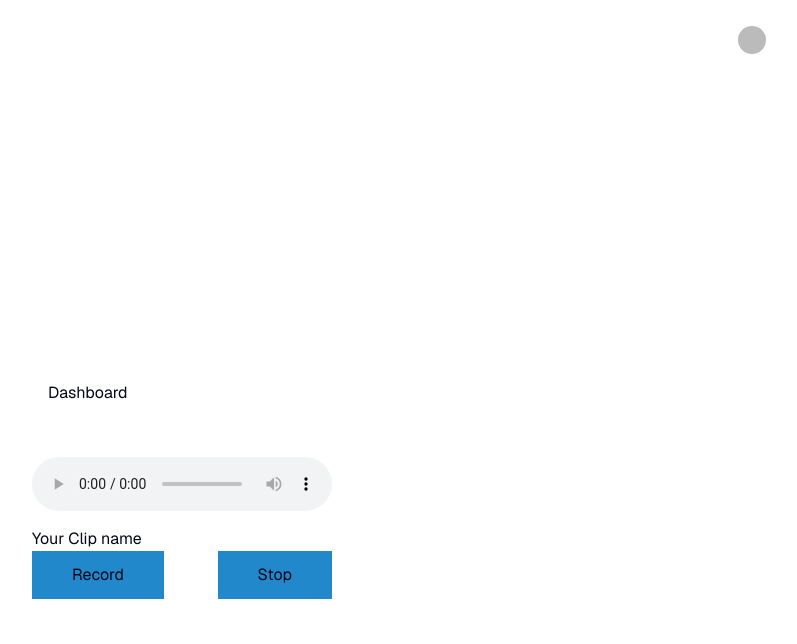
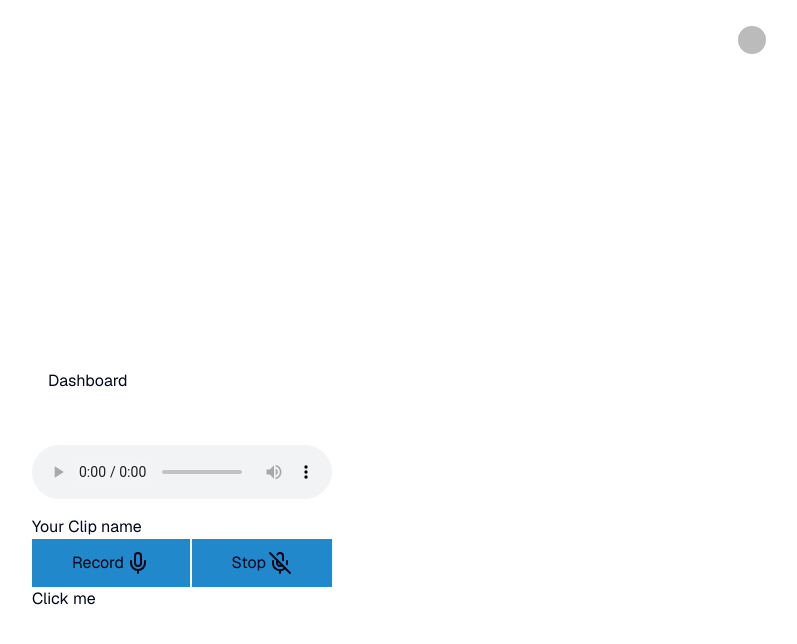
Before and after one commit to lesleyfon/VoiceScribe-Pro, a Next.js app in the folder web/: page /dashboard in a window 1280 px wide. Shown: the top 644 px of the page, without its empty margins (458-1255 px from the left). Built offline with nearby package versions, Linux system fonts and the light colour scheme; no server answers; sample sign-in values are in the browser's storage; some icons are missing.

Commit message:
Able to emit message to the server and receive a response

```diff
--- a/web/components/ui/audio-recorder.tsx
+++ b/web/components/ui/audio-recorder.tsx
@@ -1,20 +1,72 @@
 "use client";
 import { cn } from "@/lib/utils";
+import { useAuth } from "@clerk/nextjs";
+import { MicIcon, MicOff } from "lucide-react";
 import { useEffect, useRef, useState } from "react";
 export default function AudioRecorder() {
+	const { getToken } = useAuth();
+
 	const [mediaRecorder, setMediaRecorder] = useState<null | MediaRecorder>();
+
 	const [isRecording, setIsRecording] = useState<boolean>(false);
 	const [error, setError] = useState<string | null>(null);
+	const [isConnected, setIsConnected] = useState(false);
 
+	const socketRef = useRef<WebSocket | null>(null);
 	const audioRef = useRef(null);
 	const streamRef = useRef<MediaStream | null>(null);
 	const chunksRef = useRef<Blob[]>([]);
 	const audioUrlRef = useRef<string | null>(null);
 
 	useEffect(() => {
+		const setupWebSocket = async () => {
+			const token = await getToken({ template: "App-Template" });
+
+			// Use native WebSocket with token in query param or subprotocol
+			// Option 1: Query parameter
+			socketRef.current = new WebSocket(`ws://127.0.0.1:8000/ws?token=${token}`);
+
+			const socket = socketRef.current;
+
+			socket.onopen = () => {
+				console.log("WebSocket connected");
+				setIsConnected(true);
+			};
+
+			socket.onmessage = (event) => {
+				console.log("Message from server:", event.data);
+				try {
+					const data = JSON.parse(event.data);
+					console.log("Parsed data:", data);
+				} catch {
+					console.log("Raw data:", event.data);
+				}
+			};
+
+			socket.onerror = (error) => {
+				console.error("WebSocket error:", error);
+				setIsConnected(false);
+			};
+
+			socket.onclose = (event) => {
+				console.log("WebSocket closed:", event.code, event.reason);
+				setIsConnected(false);
+			};
+		};
+
+		setupWebSocket();
+
+		return () => {
+			if (socketRef.current) {
+				socketRef.current.close();
+			}
+		};
+	}, [getToken]);
+
+	useEffect(() => {
 		if (typeof window === "undefined") return;
 
-		(async () => {
+		const setupMediaRecorder = async () => {
 			if (!navigator?.mediaDevices) {
 				setError("getUserMedia not supported on your browser!");
 				return;
@@ -68,7 +120,8 @@ export default function AudioRecorder() {
 					}`
 				);
 			}
-		})();
+		};
+		setupMediaRecorder();
 
 		return () => {
 			if (streamRef.current) {
@@ -90,54 +143,70 @@ export default function AudioRecorder() {
 	};
 
 	const handleStop = () => {
+		if (socketRef.current?.readyState === WebSocket.OPEN) {
+			socketRef.current.send(
+				JSON.stringify({
+					ping: "ping",
+				})
+			);
+		}
+
 		if (!mediaRecorder) return;
 		mediaRecorder.stop();
 		setIsRecording(false);
 	};
 
+	const sendMessage = (message: string) => {
+		if (socketRef.current?.readyState === WebSocket.OPEN) {
+			socketRef.current.send(message);
+			console.log("Sent:", message);
+		} else {
+			console.error("WebSocket is not connected");
+		}
+	};
+
 	if (error) {
 		return (
-			<article className="text-red-600">
-				<p>Error: {error}</p>
-			</article>
+			<>
+				<article className="text-red-600">
+					<p>Error: {error}</p>
+				</article>
+			</>
 		);
 	}
 	return (
 		<>
 			<article>
-				<audio controls ref={audioRef} className="mb-4">
-					<track
-						kind="captions"
-						src="/captions.vtt"
-						srcLang="en"
-						label="English captions"
-						default
-					/>
-				</audio>
+				{/* biome-ignore lint/a11y/useMediaCaption: <explanation> */}
+				<audio controls ref={audioRef} className="mb-4" />
 				<p>Your Clip name</p>
 				<div className=" flex w-[300px] justify-between">
 					<button
 						type="button"
 						className={cn(
-							"cursor-pointer bg-[#2288CC] px-10 py-3 transition-colors",
+							"cursor-pointer bg-[#2288CC] px-10 py-3 transition-colors flex justify-center align-middle content-center ",
 							"disabled:cursor-not-allowed disabled:opacity-50",
 							isRecording && "bg-red-600"
 						)}
 						onClick={handleRecord}
 					>
-						{isRecording ? "Recording..." : "Record"}
+						<div className="mr-0.5">{isRecording ? "Recording..." : "Record"}</div>
+						<MicIcon />
 					</button>
 					<button
 						type="button"
 						className={cn(
-							"cursor-pointer bg-[#2288CC] px-10 py-3 transition-colors",
+							"cursor-pointer bg-[#2288CC] px-10 py-3 transition-colors flex justify-center align-middle content-center ",
 							"disabled:cursor-not-allowed disabled:opacity-50"
 						)}
 						onClick={handleStop}
 					>
-						Stop
+						<div className="mr-0.5">Stop</div> <MicOff />
 					</button>
 				</div>
+				<button onClick={() => sendMessage("Message from click me button")} type="button">
+					Click me
+				</button>
 			</article>
 		</>
 	);
```
